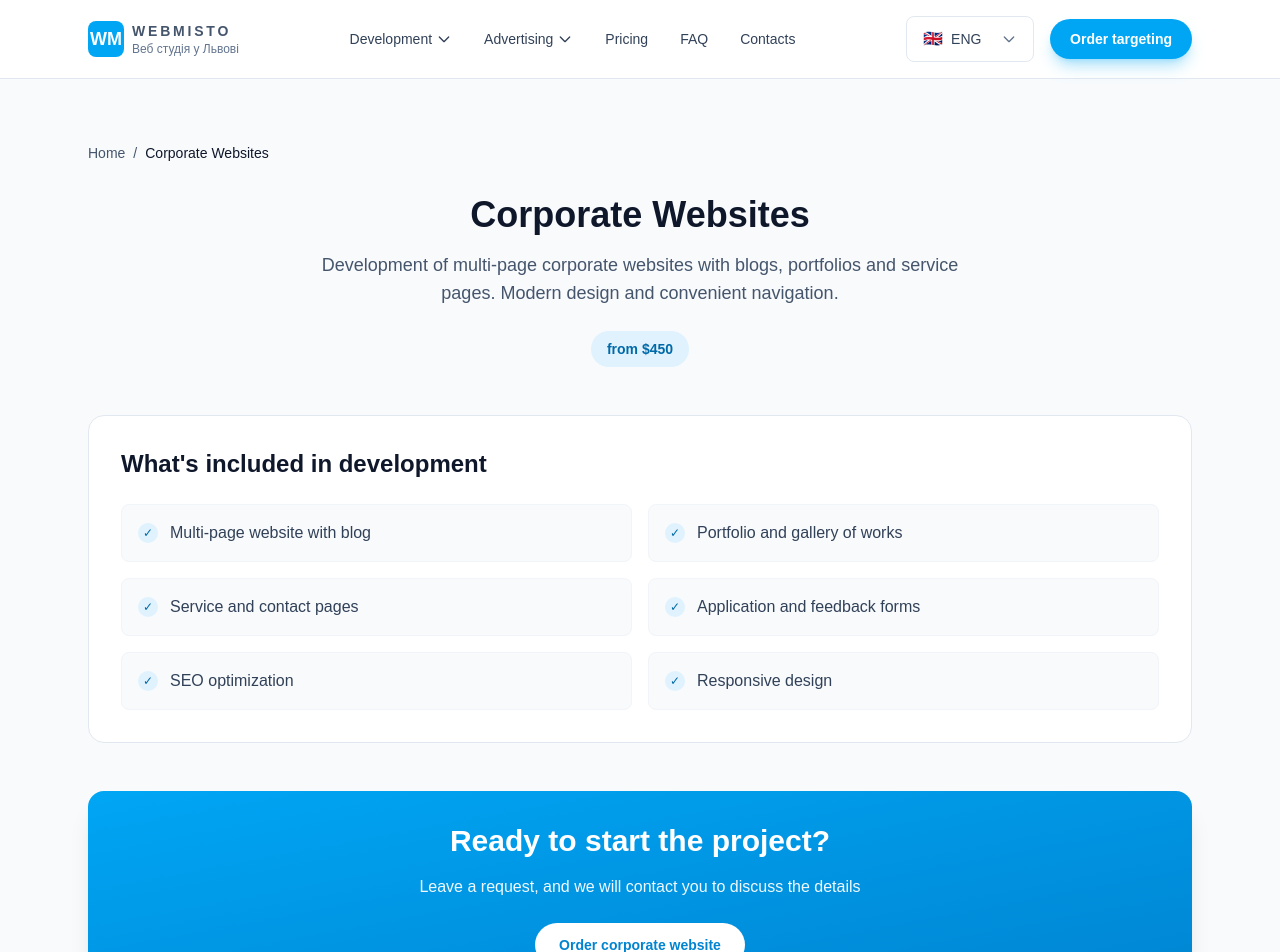
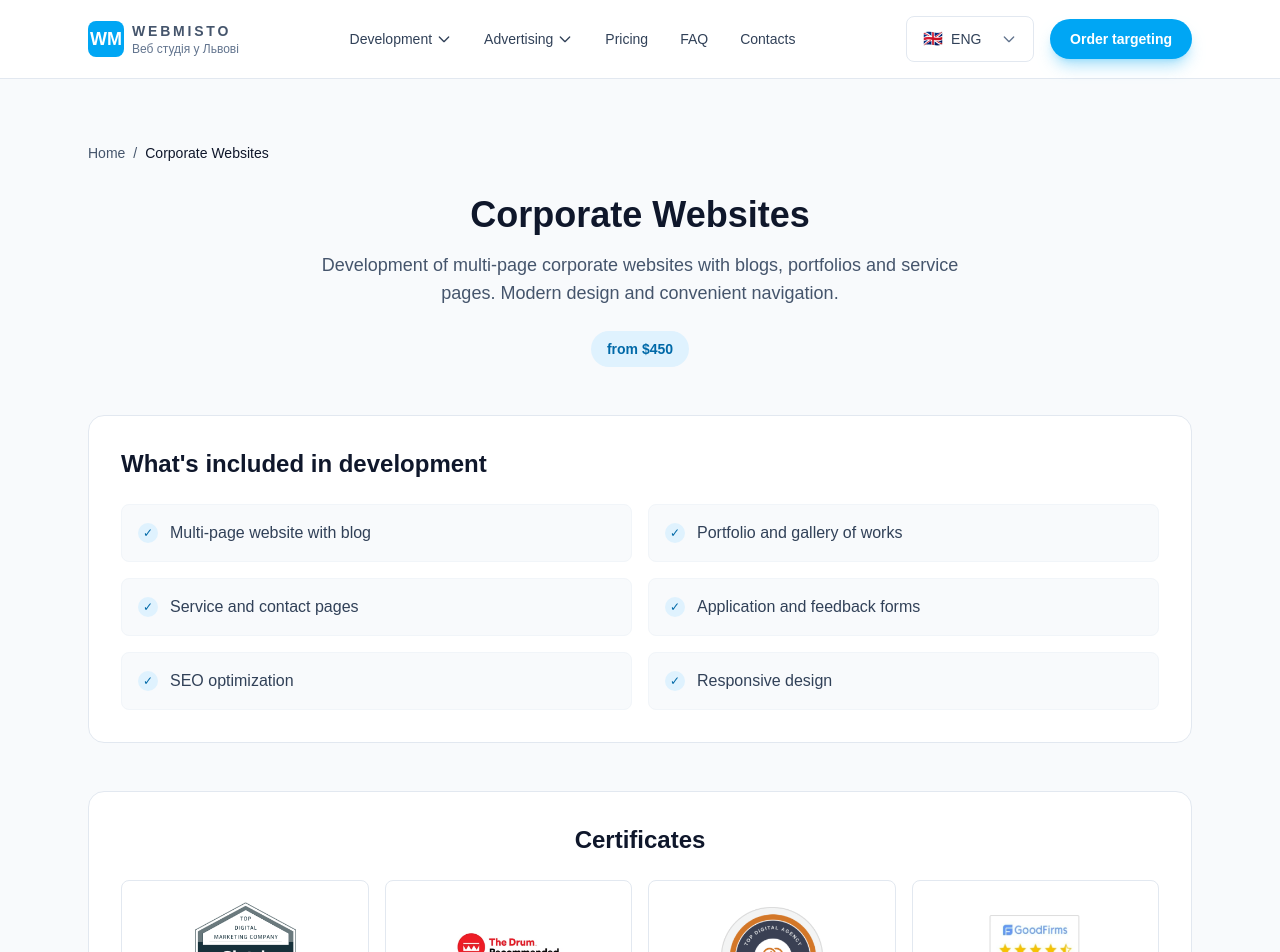
Before and after one commit to Romaleso261981/webmisto, a Next.js app: page /en/corporate in a window 1280 px wide. Shown: the top 952 px of the page. Built offline with nearby package versions, Linux system fonts and the light colour scheme.

Commit message:
Refactor Certificates section in CategoryPage component
- Removed conditional rendering for the Certificates component, ensuring it is always displayed in the CategoryPage.
- Streamlined the layout for improved consistency and user experience.

```diff
--- a/src/app/[lang]/[category]/page.tsx
+++ b/src/app/[lang]/[category]/page.tsx
@@ -205,7 +205,7 @@ export default function CategoryPage({
         </section>
 
         {/* Certificates Section - для SMM та contextual */}
-        {(category === "smm" || category === "contextual") && <Certificates />}
+        <Certificates />
 
         {/* CTA Section */}
         <section className="mb-12 rounded-2xl bg-gradient-to-br from-sky-500 to-sky-600 p-8 text-center text-white shadow-xl">
```
